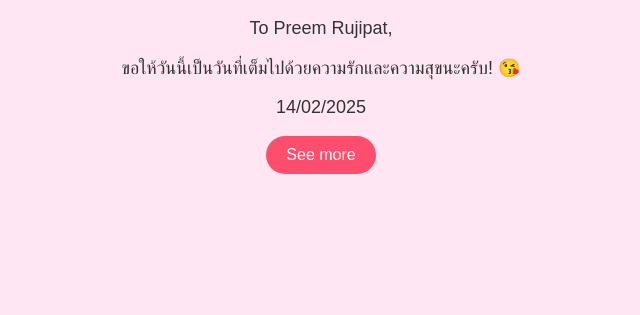
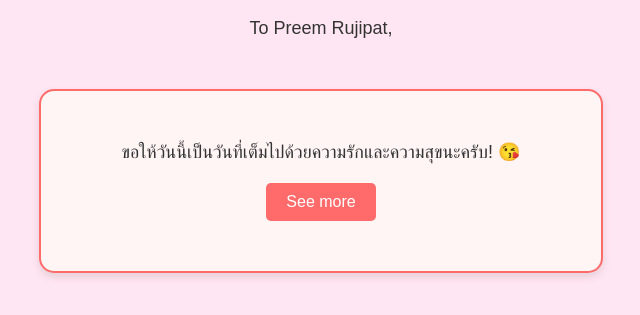
Before and after one commit to Kornx44/Valentine1-web, a plain HTML site: page index.html in a window 1280 px wide. Shown: the part 141-456 px from the top of the page, without its empty margins (319-959 px from the left). Drawn offline with Linux system fonts and the light colour scheme.

Commit message:
Add files via upload

```diff
--- a/index.html
+++ b/index.html
@@ -5,15 +5,60 @@
     <meta name="viewport" content="width=device-width, initial-scale=1.0">
     <title>Happy Valentine's Day 💖</title>
     <link rel="stylesheet" href="style.css">
+    <style>
+        .valentine-card {
+            background-color: #fff5f5;
+            border: 2px solid #ff6b6b;
+            border-radius: 15px;
+            box-shadow: 0 4px 8px rgba(0, 0, 0, 0.1);
+            padding: 30px;
+            max-width: 500px;
+            margin: 50px auto;
+            text-align: center;
+            position: relative;
+        }
+
+        .button-container {
+            display: flex;
+            justify-content: center;
+            align-items: center;
+            margin: 20px auto;
+        }
+
+        .button-container button {
+            padding: 10px 20px;
+            font-size: 16px;
+            cursor: pointer;
+            background-color: #ff6b6b;
+            color: white;
+            border: none;
+            border-radius: 5px;
+            transition: background-color 0.3s;
+        }
+
+        .button-container button:hover {
+            background-color: #ff5252;
+        }
+
+        #message {
+            font-size: 18px;
+            color: #333;
+            margin: 20px 0;
+        }
+    </style>
 </head>
 <body>
     <div class="container">
         <h1>Happy Valentine's Day! 💕</h1>
         <p>To Preem Rujipat,</p>
-        <p id="message">ขอให้วันนี้เป็นวันที่เต็มไปด้วยความรักและความสุขนะครับ! 😘</p>
-        <p id="message">14/02/2025</p>
-        <button onclick="showSurprise()">See more</button>
-        <div class="hearts"></div>
+        <div class="valentine-card">
+            <p id="message">ขอให้วันนี้เป็นวันที่เต็มไปด้วยความรักและความสุขนะครับ! 😘</p>
+            <div class="button-container">
+                <button onclick="showSurprise()">See more</button>
+                <button id="backButton" onclick="goBack()" style="display: none;">Back</button>
+            </div>
+            <div class="hearts"></div>
+        </div>
     </div>
 
     <audio id="loveSong" src="love.mp3"></audio>
--- a/script.js
+++ b/script.js
@@ -2,6 +2,13 @@ function showSurprise() {
     document.getElementById("message").innerHTML = "แปปเดียวเวลาก็ผ่านไป 3 เดือนแล้วเรารักเธอมากกว่าที่เธอคิดนะ ขอบคุณที่เกิดมาให้รักนะครับ  💖💖";
     document.getElementById("loveSong").play();
     createHearts();
+
+    // Hide the "See more" button and show the back button
+    document.querySelector('button[onclick="showSurprise()"]').style.display = 'none';
+    document.getElementById('backButton').style.display = 'block';
+
+    // Store the original message (optional, but good practice)
+    const originalMessage = document.getElementById('message').innerHTML;
 }
 
 function createHearts() {
@@ -19,3 +26,15 @@ function createHearts() {
         }, 5000);
     }
 }
+
+function goBack() {
+    // Show the "See more" button and hide the back button
+    document.querySelector('button[onclick="showSurprise()"]').style.display = 'block';
+    document.getElementById('backButton').style.display = 'none';
+
+    // Restore the original message
+    document.getElementById('message').innerHTML = 'ขอให้วันนี้เป็นวันที่เต็มไปด้วยความรักและความสุขนะครับ! 😘';
+
+    // Reset any other changes made by showSurprise()
+    // ... add other reset code if needed ...
+}
```
